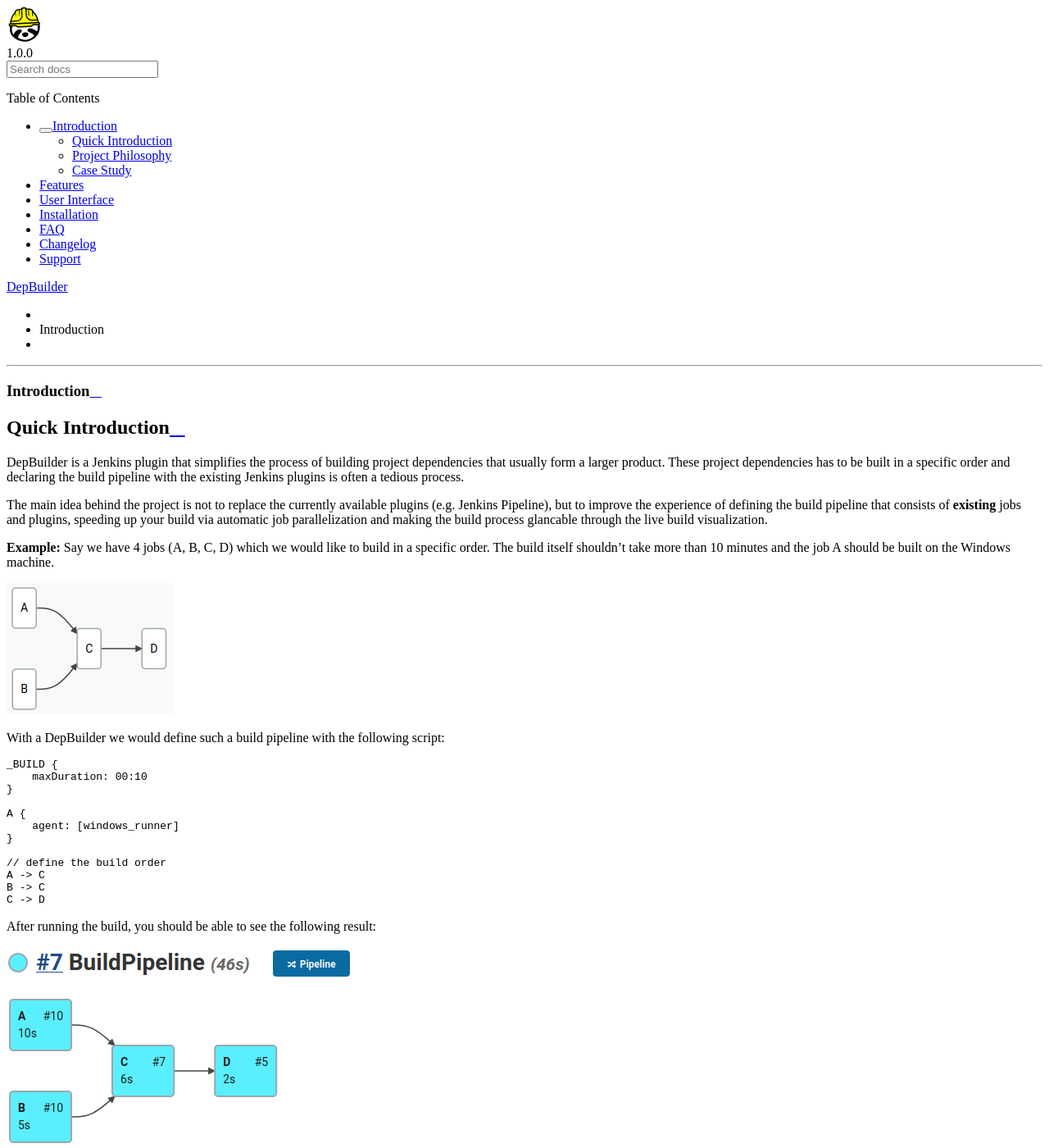
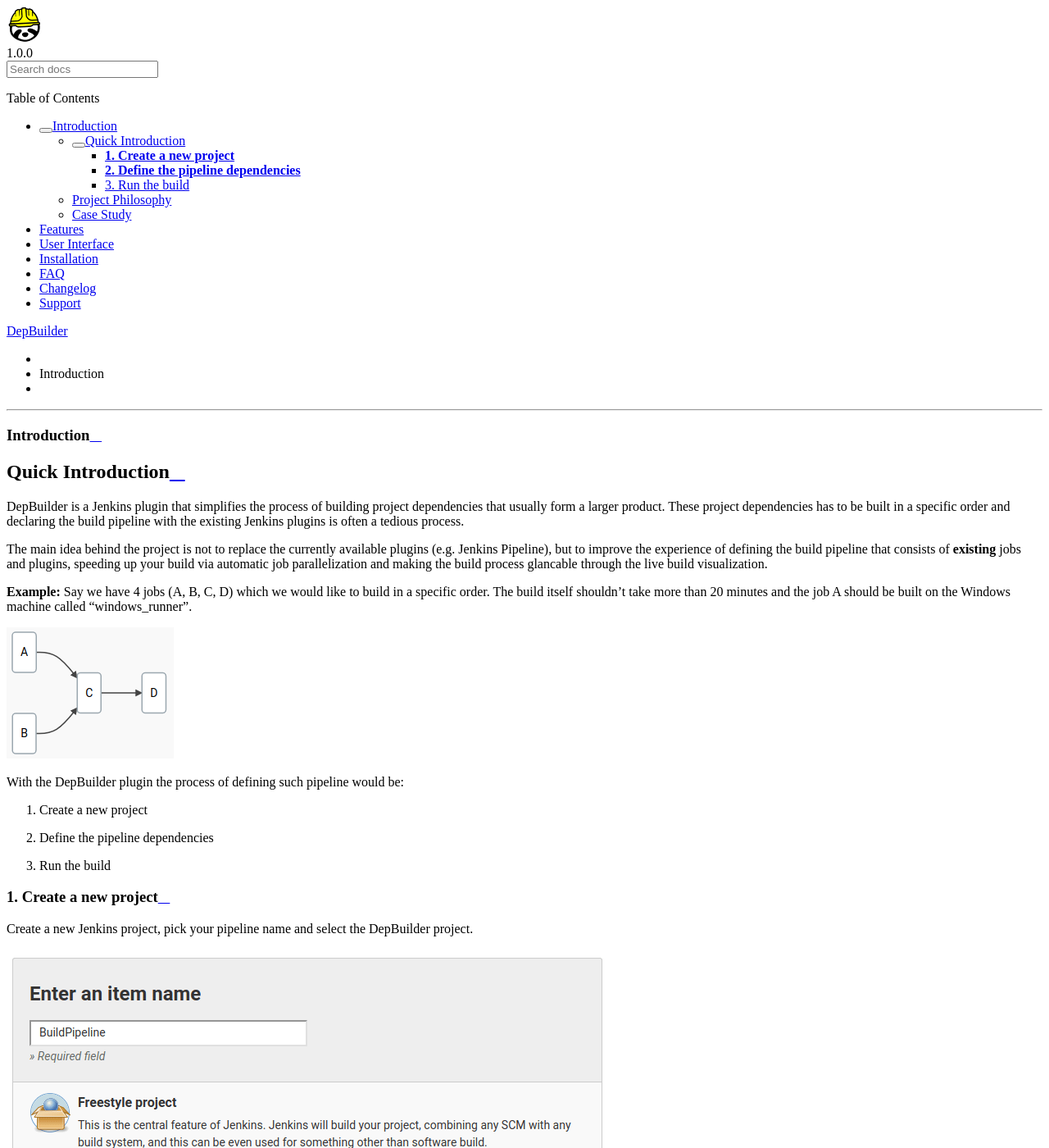
Before and after one commit to jenkinsci/depbuilder-plugin, a Sphinx documentation site: the page built from docs/docs/000_intro.rst, in a window 1280 px wide and 1400 px high. Shown: the whole window at 82% size. Built offline with Sphinx 7.4.7 and the Read the Docs theme 2.0.0, drawn with Linux system fonts in a browser that asks for light colours; some of the changed text lies outside the part shown.

```diff
--- a/docs/docs/000_intro.rst
+++ b/docs/docs/000_intro.rst
@@ -19,8 +19,8 @@ glancable through the live build visualization.
 
 **Example:**
 Say we have 4 jobs (A, B, C, D) which we would like to build in a specific order.
-The build itself shouldn't take more than 10 minutes and the job A should be built on the
-Windows machine.
+The build itself shouldn't take more than 20 minutes and the job A should be built on the
+Windows machine called "windows_runner".
 
 .. image:: images/initialBuildDefinition_min.png
    :align: center
@@ -28,30 +28,53 @@ Windows machine.
          should be built before D.
 
 
-With a |Product| we would define such a build pipeline with the following script:
+With the |Product| plugin the process of defining such pipeline would be:
 
-.. code-block:: cpp
-
-    _BUILD {
-        maxDuration: 00:10
-    }
-
-    A {
-        agent: [windows_runner]
-    }
-
-    // define the build order
-    A -> C
-    B -> C
-    C -> D
+#. Create a new project
+#. Define the pipeline dependencies
+#. Run the build
 
 
-After running the build, you should be able to see the following result:
+**1. Create a new project**
+~~~~~~~~~~~~~~~~~~~~~~~~~~~~~~~~~
 
-.. image:: images/buildSuccess_min.png
+Create a new Jenkins project, pick your pipeline name and select the DepBuilder project.
+
+.. image:: images/ui/newProject_min.png
    :align: center
-   :alt: Build graph of the successful build
+   :alt: Create a new DepBuilder project
 
+|
+
+**2. Define the pipeline dependencies**
+~~~~~~~~~~~~~~~~~~~~~~~~~~~~~~~~~~~~~~~~~~~~~~~~~
+
+Create the build pipeline out of existing Jenkins jobs via a strict domain specific
+language that is checking for typos, missing build agents, dependency cycles and
+other problems as you type.
+
+.. image:: images/intro/pipelineDefinition_min.png
+   :align: center
+   :alt: Definition of the DepBuilder build pipeline in the Jenkins user interface
+
+|
+
+3. Run the build
+~~~~~~~~~~~~~~~~~~~~~~~~~~~~~~~~~~
+Run the build and watch the pipeline progress. The nodes' colors represent the
+build status of the specific project in the pipeline:
+
+* **Blue**: success
+* **Red**: error
+* **Yellow**: aborted
+* **White**: not built
+* **Fading blue**: in progress
+
+.. image:: images/intro/buildHistory_min.png
+   :align: center
+   :alt: History of the DepBuilder pipeline builds
+
+|
 
 The build graph is packed with information:
 
```
Also changed, not shown: README.md (+37 -19 lines), docs/docs/images/intro/buildHistory_min.png (added), docs/docs/images/intro/pipelineDefinition_min.png (added).
